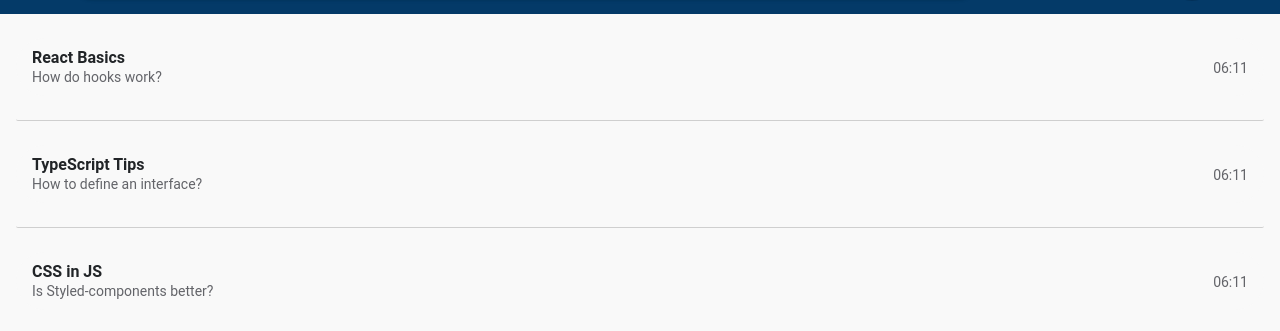
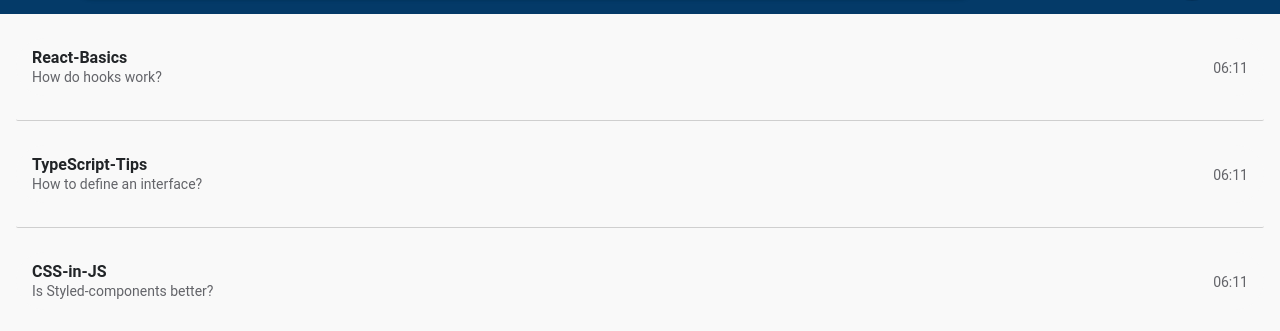
Before and after one commit to caiohenrqq/AcademicHub, a React (Vite) app: page /topicos in a window 1280 px wide. Shown: the part 226-557 px from the top of the page. Built offline with nearby package versions, Linux system fonts and the light colour scheme; no server answers.

Commit message:
Add full-screen chat for topics

```diff
--- a/src/App.tsx
+++ b/src/App.tsx
@@ -1,25 +1,31 @@
-import { IonApp, IonRouterOutlet, IonSplitPane, setupIonicReact } from '@ionic/react';
-import { IonReactRouter } from '@ionic/react-router';
-import { Redirect, Route } from 'react-router-dom';
-import Login from './pages/Login';
-import Topicos from './pages/Topicos';
-import React, { useState } from 'react';
+import {
+  IonApp,
+  IonRouterOutlet,
+  IonSplitPane,
+  setupIonicReact,
+} from "@ionic/react";
+import { IonReactRouter } from "@ionic/react-router";
+import { Redirect, Route } from "react-router-dom";
+import Login from "./pages/Login";
+import Topicos from "./pages/Topicos";
+import ChatView from "./pages/ChatView";
+import React, { useState } from "react";
 
 /* Core CSS required for Ionic components to work properly */
-import '@ionic/react/css/core.css';
+import "@ionic/react/css/core.css";
 
 /* Basic CSS for apps built with Ionic */
-import '@ionic/react/css/normalize.css';
-import '@ionic/react/css/structure.css';
-import '@ionic/react/css/typography.css';
+import "@ionic/react/css/normalize.css";
+import "@ionic/react/css/structure.css";
+import "@ionic/react/css/typography.css";
 
 /* Optional CSS utils that can be commented out */
-import '@ionic/react/css/padding.css';
-import '@ionic/react/css/float-elements.css';
-import '@ionic/react/css/text-alignment.css';
-import '@ionic/react/css/text-transformation.css';
-import '@ionic/react/css/flex-utils.css';
-import '@ionic/react/css/display.css';
+import "@ionic/react/css/padding.css";
+import "@ionic/react/css/float-elements.css";
+import "@ionic/react/css/text-alignment.css";
+import "@ionic/react/css/text-transformation.css";
+import "@ionic/react/css/flex-utils.css";
+import "@ionic/react/css/display.css";
 
 /**
  * Ionic Dark Mode
@@ -30,21 +36,14 @@
 
 /* import '@ionic/react/css/palettes/dark.always.css'; */
 /* import '@ionic/react/css/palettes/dark.class.css'; */
-import '@ionic/react/css/palettes/dark.system.css';
+import "@ionic/react/css/palettes/dark.system.css";
 
 /* Theme variables */
-import './theme/variables.css';
+import "./theme/variables.css";
 
 setupIonicReact();
 
 const App: React.FC = () => {
-
-  const [isAuthenticated, setisAuthenticated] = useState(false);
-
-  const handleLogin = () => {
-    setisAuthenticated(true);
-  }
-
   return (
     <IonApp>
       <IonReactRouter>
@@ -59,6 +58,7 @@
             <Route path="/topicos" exact={true}>
               <Topicos />
             </Route>
+            <Route path="/chat/:topicName" component={ChatView} />
           </IonRouterOutlet>
         </IonSplitPane>
       </IonReactRouter>
--- /dev/null
+++ b/src/pages/ChatView.tsx
@@ -0,0 +1,15 @@
+import "./Style.css";
+import React from "react";
+import { useParams } from "react-router-dom";
+
+const ChatView: React.FC = () => {
+  const { topicName } = useParams<{ topicName: string }>();
+
+  return (
+    <div className="chat-view">
+      <h1>Chat for: <br /> {topicName}</h1>
+    </div>
+  );
+};
+
+export default ChatView;
--- a/src/pages/Chats.tsx
+++ b/src/pages/Chats.tsx
@@ -1,19 +1,17 @@
 import React from "react";
-import "./Style.css";
+import { IonList, IonItem, IonLabel, IonNote } from "@ionic/react";
 import { useHistory } from "react-router-dom";
-import { IonItem, IonLabel, IonList, IonNote } from "@ionic/react";
 
 interface Topics {
   topicName: string;
   lastMessage: string;
-  topicId: number;
 }
 
-const Chats: React.FC<Topics> = ({ topicName, lastMessage, topicId }) => {
+const Chats: React.FC<Topics> = ({ topicName, lastMessage }) => {
   const history = useHistory();
 
   const goToChat = () => {
-    history.push(`/topicos/?topicName=${encodeURIComponent(topicId)}`);
+    window.location.href = `/chat/${topicName}`;
   };
 
   return (
--- a/src/pages/Style.css
+++ b/src/pages/Style.css
@@ -137,3 +137,15 @@
 .topic-name {
   color: var(--cor-cinza-escuro);
 }
+
+/* Chat View */
+
+.chat-view {
+  display: flex;
+  flex-direction: column;
+  height: 100vh;
+  padding: 20px;
+  box-sizing: border-box;
+  background-color: #f9f9f9;
+  color: var(--cor-cinza-escuro);
+}
--- a/src/pages/Topicos.tsx
+++ b/src/pages/Topicos.tsx
@@ -13,15 +13,15 @@
 const PesquisaPage = () => {
   const topics = [
     {
-      topicName: "React Basics",
+      topicName: "React-Basics",
       lastMessage: "How do hooks work?",
     },
     {
-      topicName: "TypeScript Tips",
+      topicName: "TypeScript-Tips",
       lastMessage: "How to define an interface?",
     },
     {
-      topicName: "CSS in JS",
+      topicName: "CSS-in-JS",
       lastMessage: "Is Styled-components better?"
     },
   ];
@@ -61,7 +61,7 @@
             <section className="chats-section">
               {topics.map((topic, index) => (
                 <Topics
-                  topicId={index}
+                  key={index}
                   topicName={topic.topicName}
                   lastMessage={topic.lastMessage}
                 ></Topics>
```
